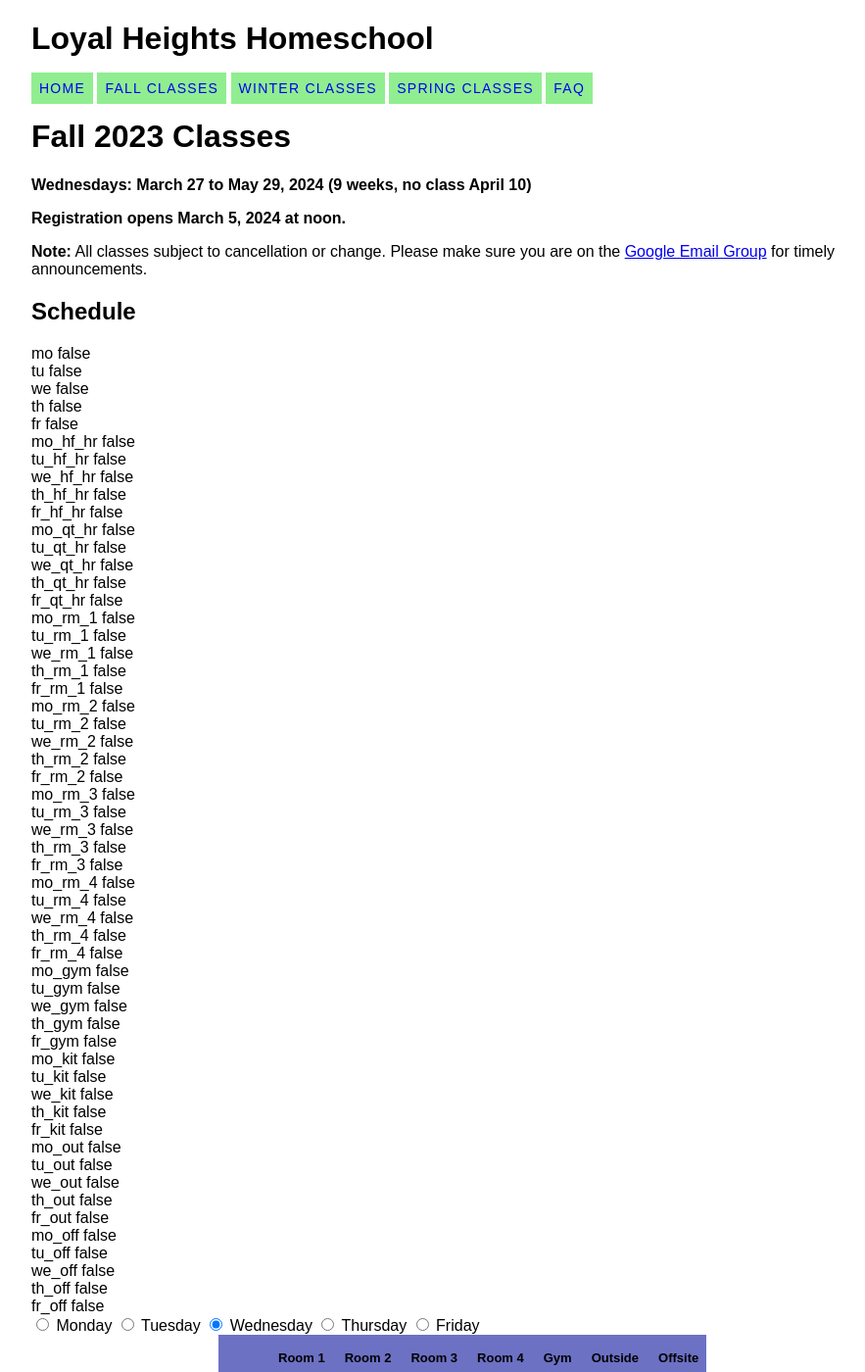
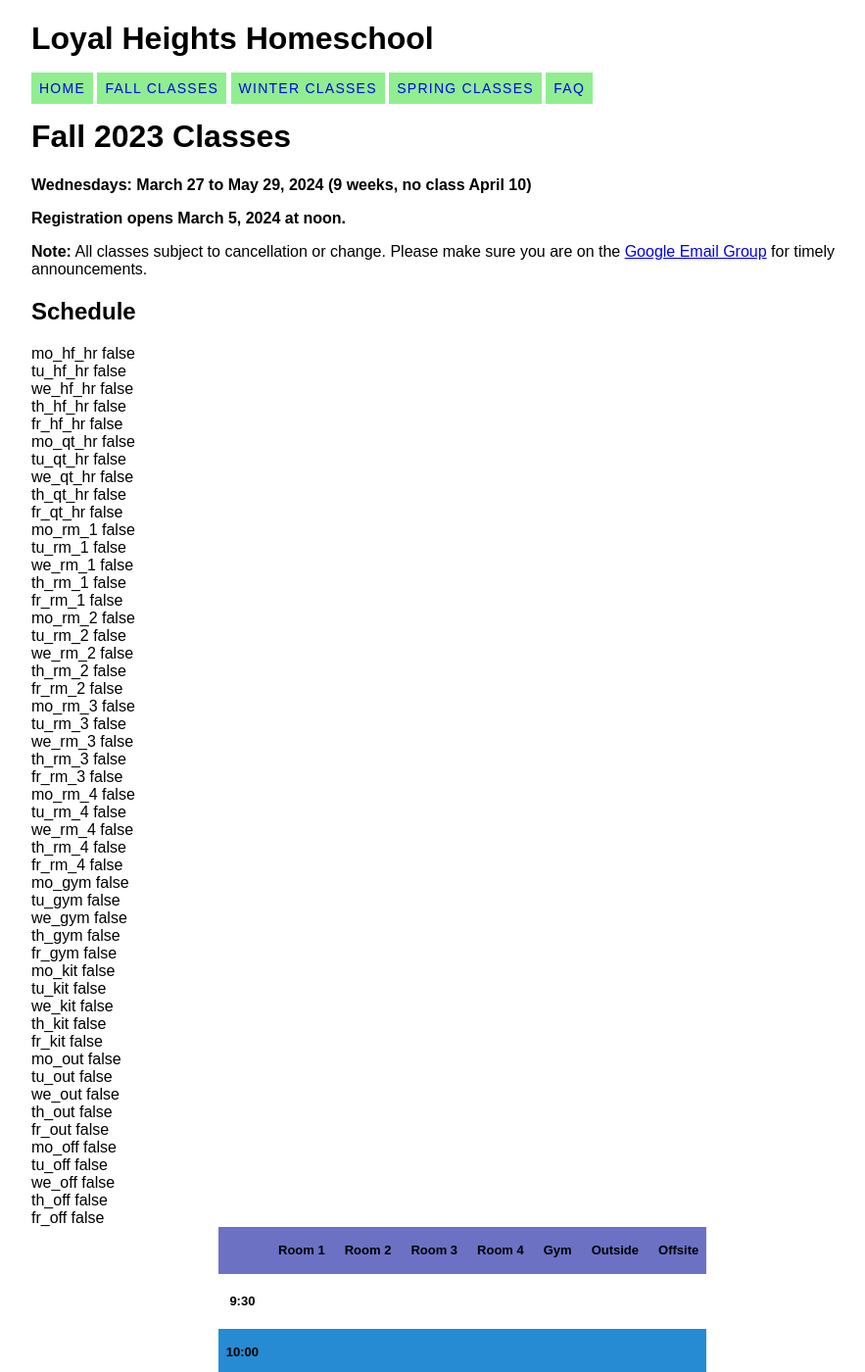
Before and after one commit to loyalheightshomeschool/loyalheightshomeschool.github.io, a Jekyll site: the page built from _quarters/2023-fall.html, in a window 1280 px wide and 1400 px high. Shown: the whole window at 98% size, without its empty margins (168-1051 px from the left). Built offline with Jekyll 4.4.1, drawn with Linux system fonts in a browser that asks for light colours.

Commit message:
Update quarter.html

```diff
--- a/_layouts/quarter.html
+++ b/_layouts/quarter.html
@@ -134,11 +134,6 @@ layout: default
   {% endcase %}
 {% endif %}{% endfor %}
 
-mo {{ mo }}<br>
-tu {{ tu }}<br>
-we {{ we }}<br>
-th {{ th }}<br>
-fr {{ fr }}<br>
 mo_hf_hr {{ mo_hf_hr }}<br>
 tu_hf_hr {{ tu_hf_hr }}<br>
 we_hf_hr {{ we_hf_hr }}<br>
@@ -191,16 +186,11 @@ th_off {{ th_off }}<br>
 fr_off {{ fr_off }}<br>
 
 <div class="tabs">
-  <input type="radio" name="tabs" id="Monday">
-  <label for="Monday">Monday</label>
-  <input type="radio" name="tabs" id="Tuesday">
-  <label for="Tuesday">Tuesday</label>
-  <input type="radio" name="tabs" id="Wednesday" checked>
-  <label for="Wednesday">Wednesday</label>
-  <input type="radio" name="tabs" id="Thursday">
-  <label for="Thursday">Thursday</label>
-  <input type="radio" name="tabs" id="Friday">
-  <label for="Friday">Friday</label>
+  {% if mo %}<input type="radio" name="tabs" id="Monday"><label for="Monday">Monday</label>{% endif %}
+  {% if tu %}<input type="radio" name="tabs" id="Tuesday"><label for="Tuesday">Tuesday</label>{% endif %}
+  {% if we %}<input type="radio" name="tabs" id="Wednesday" checked><label for="Wednesday">Wednesday</label>{% endif %}
+  {% if th %}<input type="radio" name="tabs" id="Thursday"><label for="Thursday">Thursday</label>{% endif %}
+  {% if fr %}<input type="radio" name="tabs" id="Friday"><label for="Friday">Friday</label>{% endif %}
 <div id="WednesdaySchedule" class="schedule">
 {% include schedule.html %}
 
```
